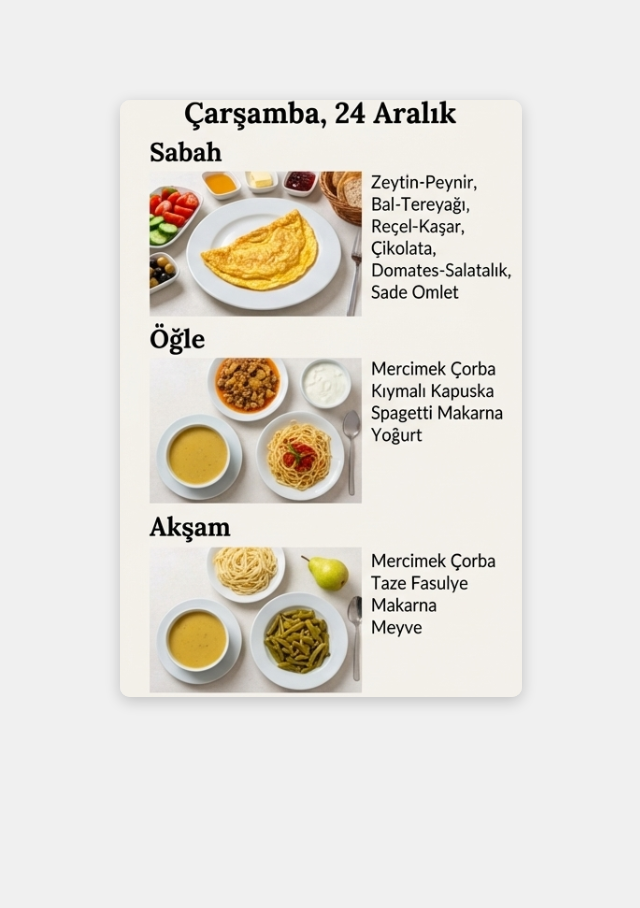
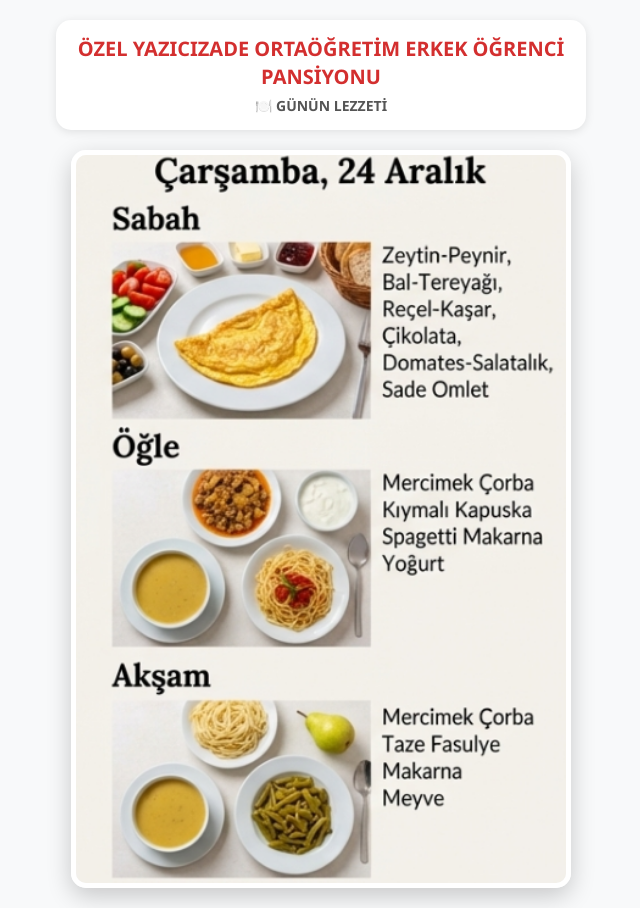
Before and after one commit to mehakturk-debug/yazicizadeyemektakvimi, a plain HTML site: page index.html in a window 1280 px wide. Shown: the whole page, without its empty margins (319-959 px from the left). Before the commit the page ends 800 px from the top, so only its background shows below. Drawn offline with Linux system fonts and the light colour scheme.

Commit message:
Revise index.html for new layout and styling

```diff
--- a/index.html
+++ b/index.html
@@ -3,34 +3,99 @@
 <head>
     <meta charset="UTF-8">
     <meta name="viewport" content="width=device-width, initial-scale=1.0">
-    <title>Günün Sürprizi</title>
+    <title>Yazıcızade Günün Lezzeti</title>
     <style>
-        body { margin: 0; display: flex; justify-content: center; align-items: center; min-height: 100vh; background: #f0f0f0; }
-        img { max-width: 100%; height: auto; box-shadow: 0 4px 15px rgba(0,0,0,0.2); border-radius: 10px; }
-        #mesaj { font-family: sans-serif; text-align: center; color: #333; }
+        body {
+            margin: 0;
+            padding: 20px;
+            display: flex;
+            flex-direction: column;
+            justify-content: flex-start;
+            align-items: center;
+            min-height: 100vh;
+            background: #f8f9fa;
+            font-family: 'Segoe UI', Tahoma, Geneva, Verdana, sans-serif;
+        }
+
+        #baslik-alani {
+            text-align: center;
+            margin-bottom: 20px;
+            padding: 15px;
+            background: #ffffff;
+            border-radius: 15px;
+            box-shadow: 0 2px 10px rgba(0,0,0,0.1);
+            width: 100%;
+            max-width: 500px;
+        }
+
+        h1 {
+            color: #d32f2f; /* İştah açıcı bir kırmızı tonu */
+            font-size: 20px;
+            margin: 0;
+            line-height: 1.4;
+            text-transform: uppercase;
+        }
+
+        .alt-baslik {
+            display: block;
+            font-size: 14px;
+            color: #555;
+            margin-top: 5px;
+            font-weight: bold;
+        }
+
+        #icerik {
+            width: 100%;
+            max-width: 500px;
+            display: flex;
+            justify-content: center;
+        }
+
+        img {
+            width: 100%;
+            height: auto;
+            box-shadow: 0 8px 25px rgba(0,0,0,0.2);
+            border-radius: 15px;
+            border: 5px solid white;
+        }
+
+        #hata-mesaji {
+            color: #666;
+            margin-top: 50px;
+            text-align: center;
+        }
     </style>
 </head>
 <body>
 
+    <div id="baslik-alani">
+        <h1>ÖZEL YAZICIZADE ORTAÖĞRETİM ERKEK ÖĞRENCİ PANSİYONU</h1>
+        <span class="alt-baslik">🍽️ GÜNÜN LEZZETİ</span>
+    </div>
+
     <div id="icerik">
-        <img id="gununGorseli" src="" alt="Yükleniyor...">
+        <img id="gununGorseli" src="" alt="Menü yükleniyor...">
     </div>
 
     <script>
-        // Bugünün tarihini al
+        // Bugünün tarihini al (1-31 arası rakam)
         const bugun = new Date();
-        const gun = bugun.getDate(); // Ayın kaçı olduğunu alır (1-31)
+        const gun = bugun.getDate();
 
         // Görselin adını belirle (Örn: 24.png)
+        // Önemli: Görsellerin index.html ile aynı klasörde olmalı
         const gorselAdi = gun + ".png";
 
-        // Ekranda göster
         const resimElementi = document.getElementById('gununGorseli');
         resimElementi.src = gorselAdi;
 
-        // Hata kontrolü (Resim yoksa)
+        // Eğer o güne ait resim klasörde yoksa hata mesajı gösterir
         resimElementi.onerror = function() {
-            document.body.innerHTML = "<h1>Bugün için bir görsel bulunamadı!</h1>";
+            document.getElementById('icerik').innerHTML = `
+                <div id="hata-mesaji">
+                    <h2>⚠️ Menü Henüz Hazır Değil</h2>
+                    <p>Bugünün (${gun}.png) menü görseli sisteme yüklenmemiş.</p>
+                </div>`;
         };
     </script>
 </body>
```
